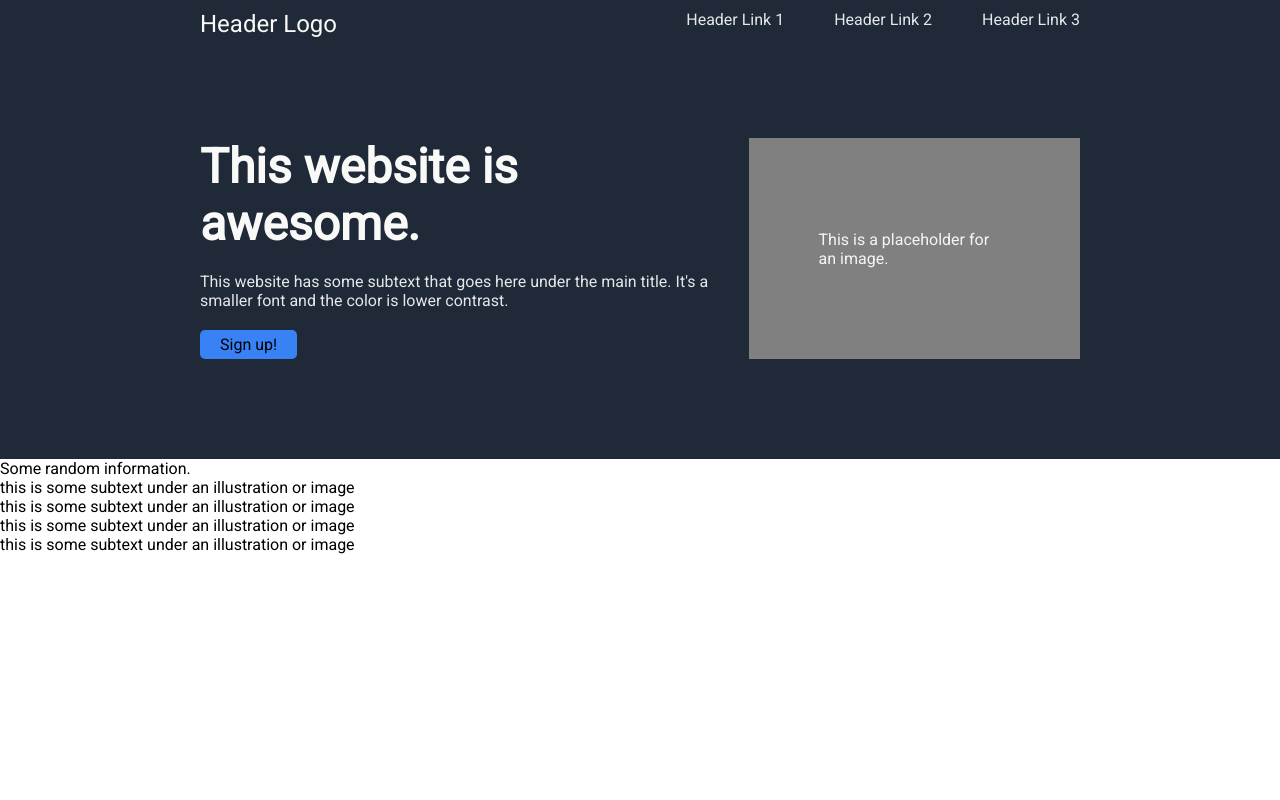
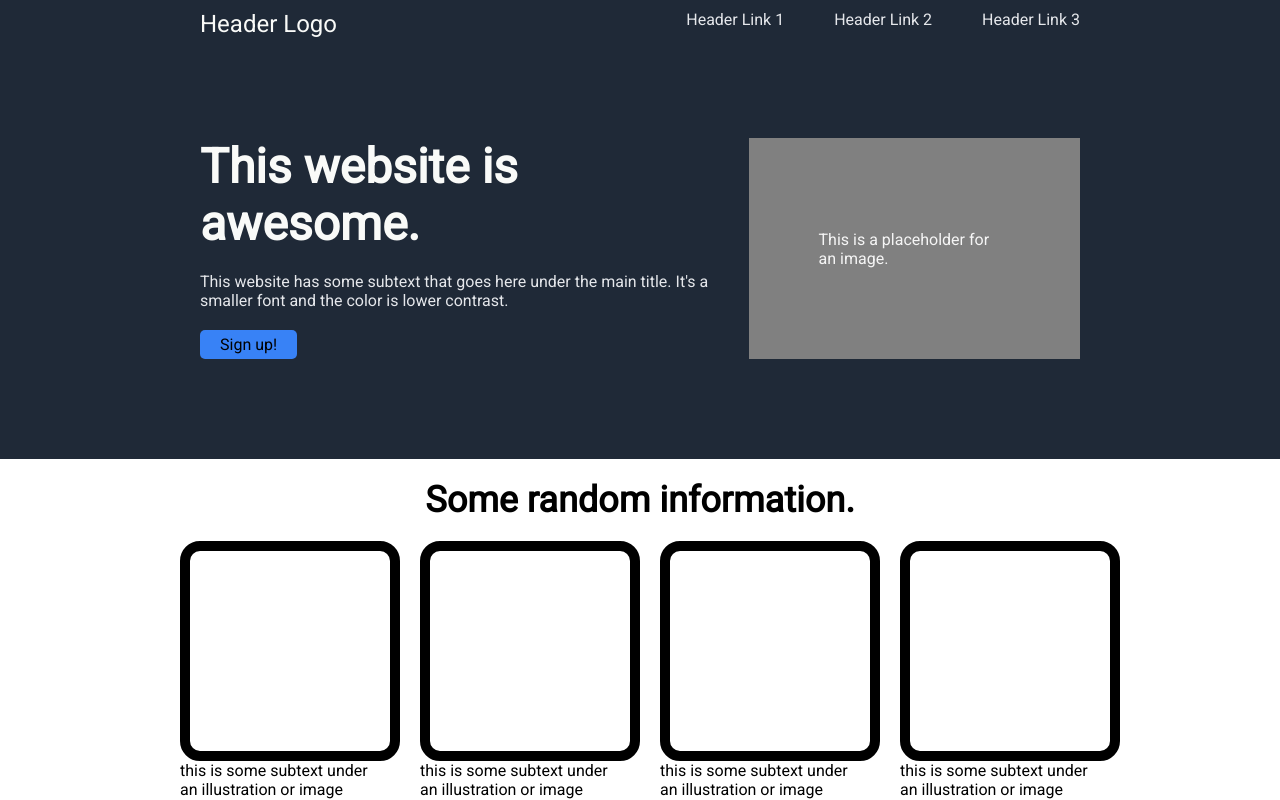
Before and after one commit to alexeiMikhail/landing-page, a plain HTML site: page index.html in a window 1280 px wide. Drawn offline with Linux system fonts and the light colour scheme.

Commit message:
structured gallery images in a row

```diff
--- a/index.html
+++ b/index.html
@@ -31,15 +31,19 @@
             <div class="gallery-heading">Some random information.</div>
             <div class="gallery-images">
                 <div class="gallery-image">
+                    <div class="image"></div>
                     <div class="image-caption">this is some subtext under an illustration or image</div>
                 </div>
                 <div class="gallery-image">
+                    <div class="image"></div>
                     <div class="image-caption">this is some subtext under an illustration or image</div>
                 </div>
                 <div class="gallery-image">
+                    <div class="image"></div>
                     <div class="image-caption">this is some subtext under an illustration or image</div>
                 </div>
                 <div class="gallery-image">
+                    <div class="image"></div>
                     <div class="image-caption">this is some subtext under an illustration or image</div>
                 </div>
             </div>
--- a/style.css
+++ b/style.css
@@ -68,3 +68,34 @@
     padding: 5px 20px 5px 20px;
     margin-top: 20px;
 }
+
+.container2 {
+    display: flex;
+    flex-direction: column;
+}
+
+.gallery-heading {
+    size: 36px;
+    font-weight: bolder;
+    font-size: 36px;
+    margin: 20px;
+    align-self: center;
+}
+
+.gallery-images {
+    display: flex;
+    justify-content: center;
+    gap: 40px;
+}
+
+.gallery-image {
+    width: 200px;
+}
+
+.gallery-image .image {
+    border-color: black;
+    padding: 100px;
+    border-width: 10px;
+    border-style: solid;
+    border-radius: 20px;
+}
```
